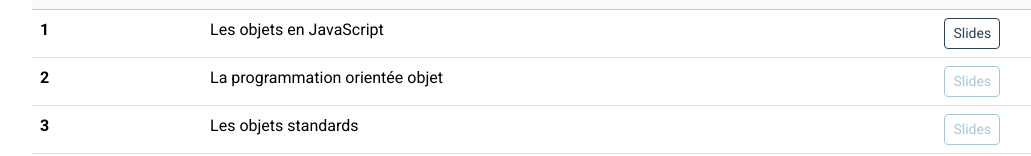
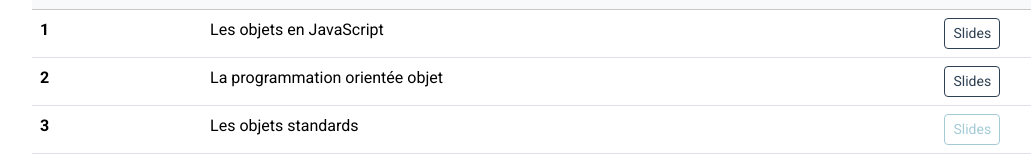
Before and after one commit to smnbrnrd/mastersd.s2.ue5, a plain HTML site: page index.html in a window 1280 px wide. Shown: the part 503-659 px from the top of the page, without its empty margins (50-1081 px from the left). Drawn offline with nearby package versions, Linux system fonts and the light colour scheme.

Commit message:
second chapter completed

```diff
--- a/index.html
+++ b/index.html
@@ -47,7 +47,7 @@
                     <tr>
                         <th scope="row">2</th>
                         <td>La programmation orientée objet</td>
-                        <td><a href="./CM/poo.html" class="btn btn-outline-primary btn-sm disabled">Slides</a></td>
+                        <td><a href="./CM/poo.html" class="btn btn-outline-primary btn-sm">Slides</a></td>
                     </tr>
                     <tr>
                         <th scope="row">3</th>
```
